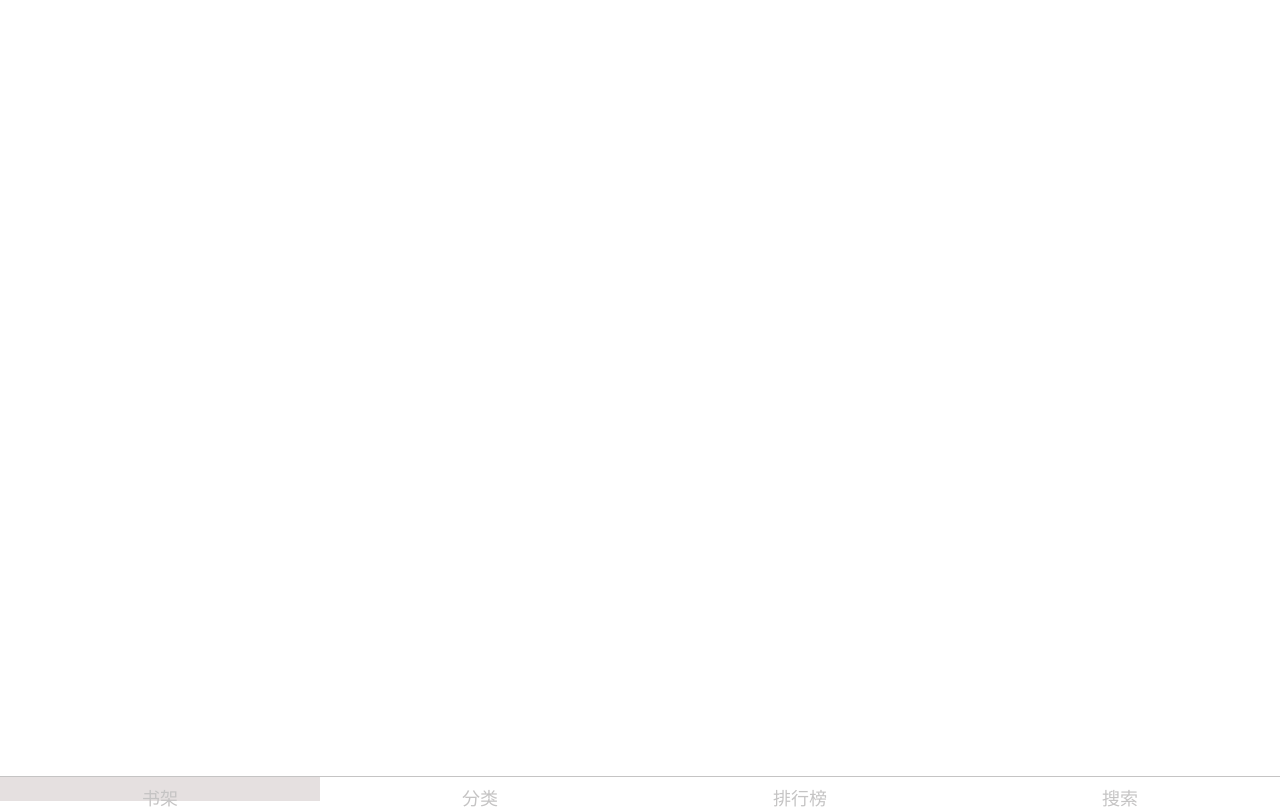
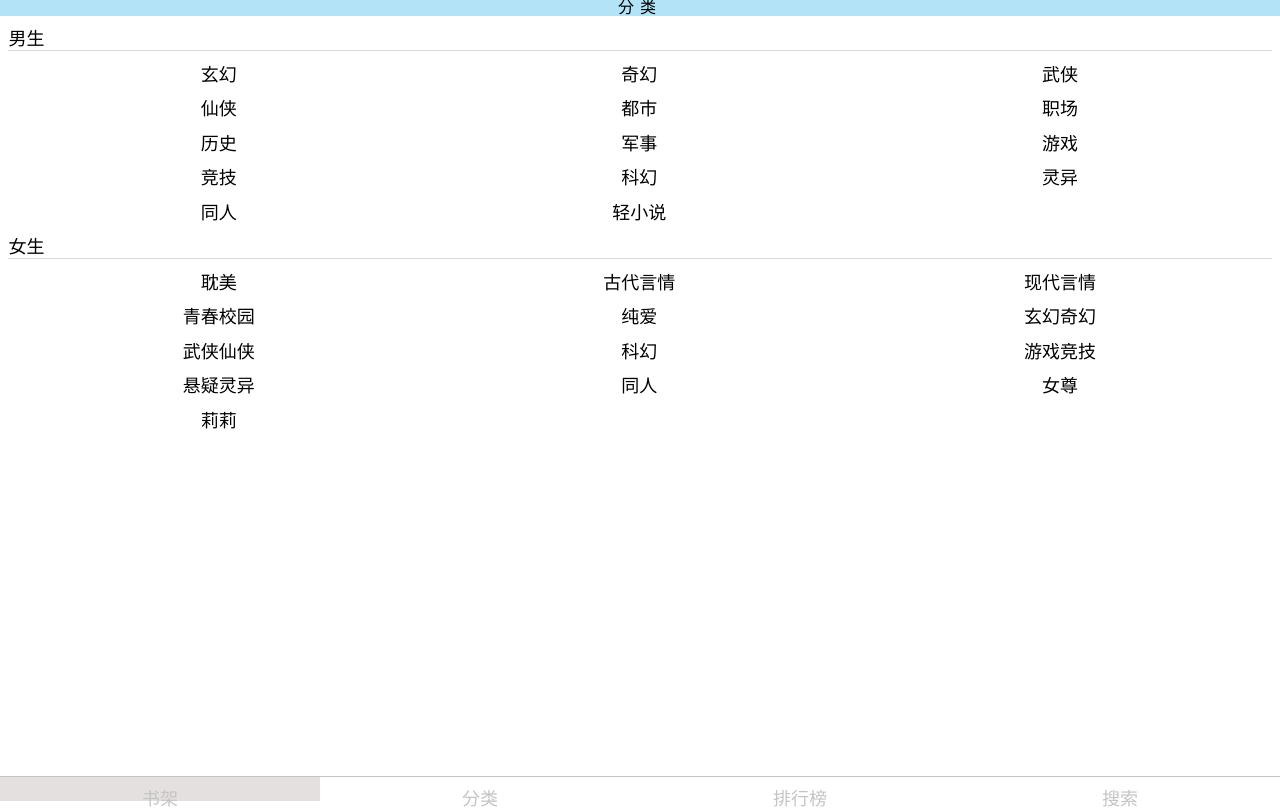
Before and after one commit to swalrito/vue_reader, a Vue app: page /#/sort in a window 1280 px wide. Built offline with nearby package versions, Linux system fonts and the light colour scheme; some icons are missing.

Commit message:
2017.9.26 完成分类页面布局

```diff
--- a/package.json
+++ b/package.json
@@ -36,7 +36,6 @@
     "friendly-errors-webpack-plugin": "^1.1.3",
     "html-webpack-plugin": "^2.28.0",
     "http-proxy-middleware": "^0.17.3",
-    "node-sass": "^4.5.3",
     "opn": "^5.1.0",
     "optimize-css-assets-webpack-plugin": "^2.0.0",
     "ora": "^1.2.0",
@@ -48,7 +47,7 @@
     "vue-loader": "^13.0.4",
     "vue-style-loader": "^3.0.1",
     "vue-template-compiler": "^2.4.2",
-    "webpack": "^2.6.1",
+    "webpack": "^2.7.0",
     "webpack-bundle-analyzer": "^2.2.1",
     "webpack-dev-middleware": "^1.10.0",
     "webpack-hot-middleware": "^2.18.0",
--- a/src/components/page/rank/rank.vue
+++ b/src/components/page/rank/rank.vue
@@ -0,0 +1,18 @@
+<template>
+	<div class="rank">
+		<top name='排行'></top>
+	</div>
+</template>
+
+<script type="text/javascript">
+import top from '../../public/top.vue'
+	export default{
+		components:{
+			top
+		}
+	}
+</script>
+
+<style type="text/css">
+
+</style>
--- a/src/components/page/sort/sort.vue
+++ b/src/components/page/sort/sort.vue
@@ -0,0 +1,81 @@
+<template>
+	<div class="sort">
+		<top name='分类'></top>
+		<div class="sort_container">
+			<div class="man">
+			<p class="sort_name">男生</p>
+			<ul class="sort_content clearfloat">
+				<li><router-link to=''>玄幻</router-link></li>
+				<li><router-link to=''>奇幻</router-link></li>
+				<li><router-link to=''>武侠</router-link></li>
+				<li><router-link to=''>仙侠</router-link></li>
+				<li><router-link to=''>都市</router-link></li>
+				<li><router-link to=''>职场</router-link></li>
+				<li><router-link to=''>历史</router-link></li>
+				<li><router-link to=''>军事</router-link></li>
+				<li><router-link to=''>游戏</router-link></li>
+				<li><router-link to=''>竞技</router-link></li>
+				<li><router-link to=''>科幻</router-link></li>
+				<li><router-link to=''>灵异</router-link></li>
+				<li><router-link to=''>同人</router-link></li>
+				<li><router-link to=''>轻小说</router-link></li>
+			</ul>
+		</div>
+		<div class="woman">
+			<p class="sort_name">女生</p>
+			<ul class="sort_content clearfloat">
+				<li><router-link to=''>耽美</router-link></li>
+				<li><router-link to=''>古代言情</router-link></li>
+				<li><router-link to=''>现代言情</router-link></li>
+				<li><router-link to=''>青春校园</router-link></li>
+				<li><router-link to=''>纯爱</router-link></li>
+				<li><router-link to=''>玄幻奇幻</router-link></li>
+				<li><router-link to=''>武侠仙侠</router-link></li>
+				<li><router-link to=''>科幻</router-link></li>
+				<li><router-link to=''>游戏竞技</router-link></li>
+				<li><router-link to=''>悬疑灵异</router-link></li>
+				<li><router-link to=''>同人</router-link></li>
+				<li><router-link to=''>女尊</router-link></li>
+				<li><router-link to=''>莉莉</router-link></li>
+			</ul>
+		</div>
+		</div>
+
+	</div>
+</template>
+
+<script type="text/javascript">
+import top from '../../public/top.vue'
+	export default{
+		components:{
+			top
+		}
+	}
+</script>
+
+<style type="text/css">
+	.sort_container{
+		padding: 0.53rem;
+	}
+	.sort_name{
+		font-size: 18px;
+		text-align: left;
+		border-bottom: 1px solid #DDD9D9;
+	}
+	.sort_content{
+		width: 100%;
+	}
+	.sort_content li{
+		display: block;
+		width: 33.3%;
+		float: left;
+		margin-top: 0.53rem;
+	}
+	.sort_content li a{
+		font-size: 18px;
+		color: #000;
+	}
+	.woman{
+		margin-top: 0.53rem;
+	}
+</style>
```
Also changed, not shown: index.html (line endings or trailing spaces), 2 other files (tests, documents, lock files or other folders).
